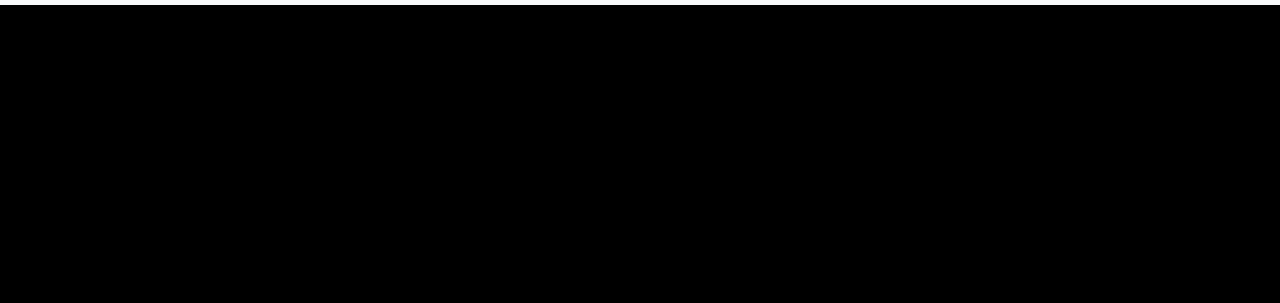
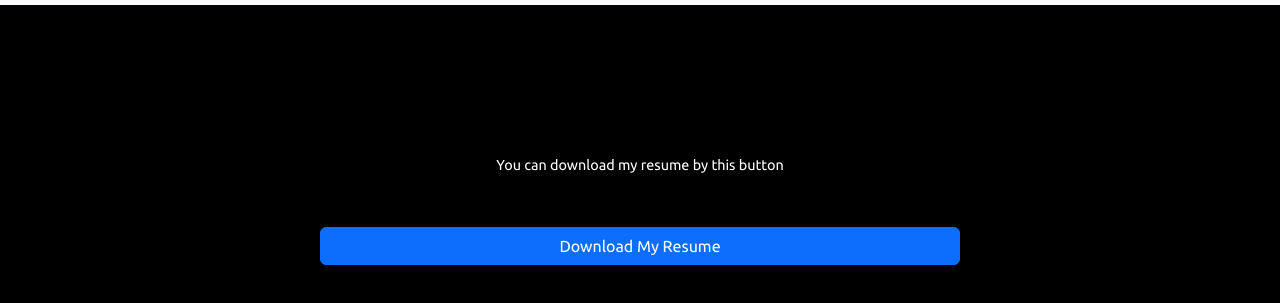
Before and after one commit to Alireza-Jalali/Personal-Website, a plain HTML site: page resume.html in a window 1280 px wide. Shown: the part 51-354 px from the top of the page. Drawn offline with nearby package versions, Linux system fonts and the light colour scheme.

Commit message:
Update resume.html

```diff
--- a/resume.html
+++ b/resume.html
@@ -77,7 +77,12 @@
       </nav>
     </header>
     <section id="content">
-      <main></main>
+      <main>
+        <p style="font-size: 0.9em;">You can download my resume by this button</p>
+        <div class="d-grid gap-2 col-6 mx-auto">
+          <button class="btn btn-primary download" type="button">Download My Resume</button>
+        </div>
+      </main>
       <aside></aside>
     </section>
     <!-- <footer></footer> -->
```
